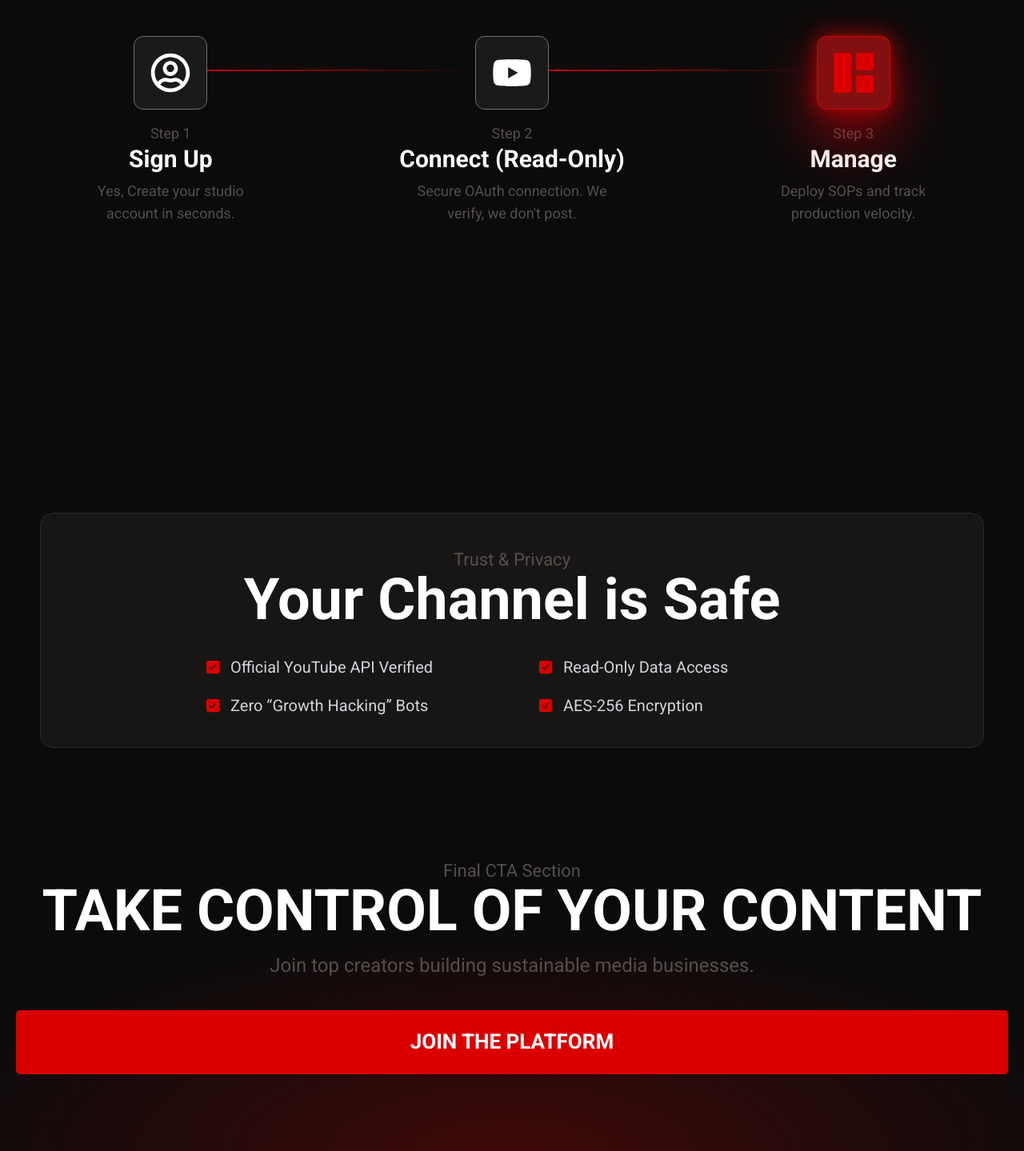
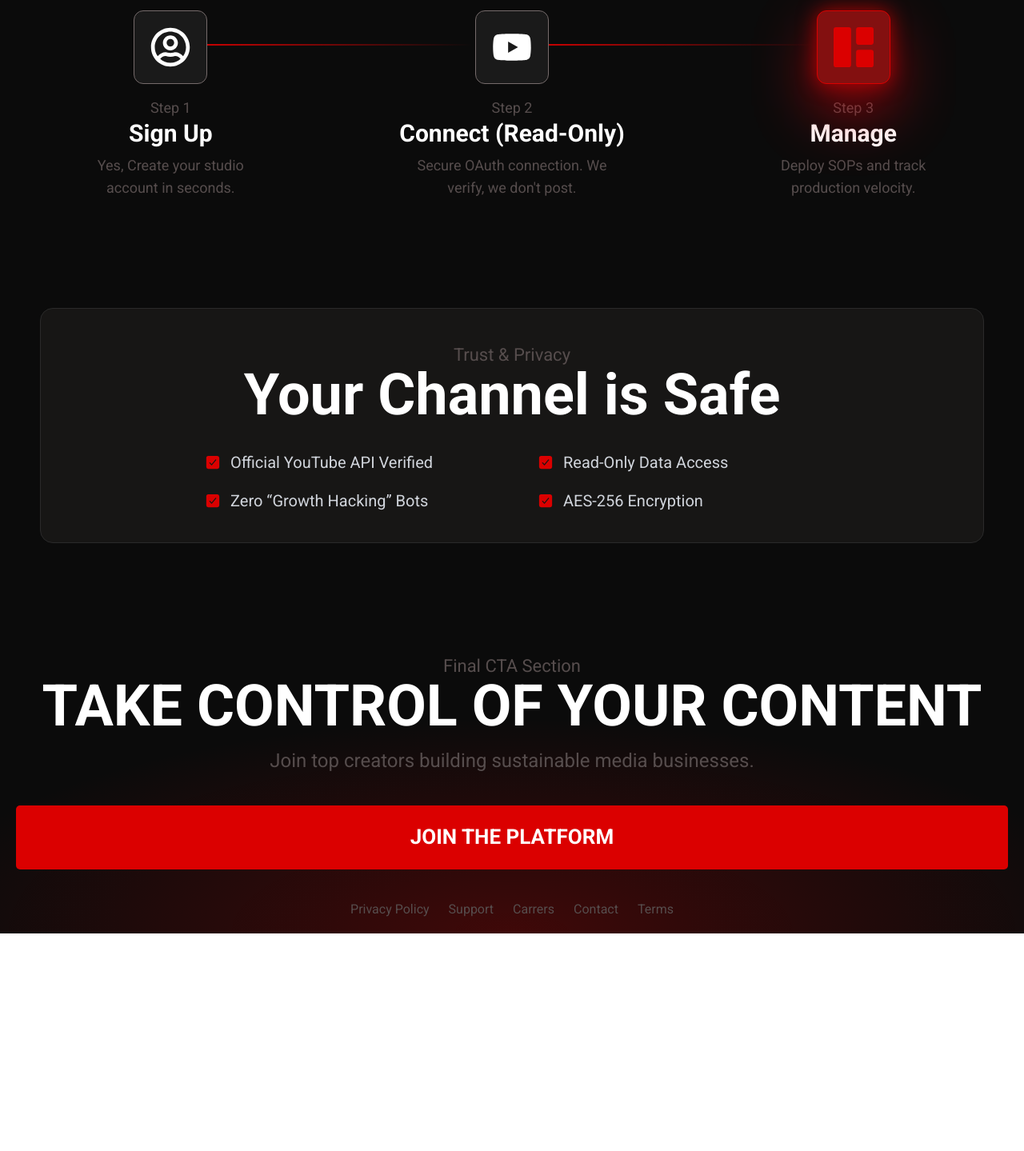
Before and after one commit to Naman830/Youtube-Management-System-, a React app in the folder frontend/: page / in a window 1280 px wide. Shown: the part 1778-3217 px from the top of the page at 80% size. After the commit the page ends 2945 px from the top, so only its background shows below. Built offline with nearby package versions, Linux system fonts and the light colour scheme; the HTML template or start-up script is replaced by a standard one.

Commit message:
cta secction completed

```diff
--- a/frontend/src/pages/landing/sections/CTA.jsx
+++ b/frontend/src/pages/landing/sections/CTA.jsx
@@ -1,8 +1,8 @@
-import {Link} from 'react-router-dom';
+import { Link } from "react-router-dom";
 
 const CTA = () => {
   return (
-    <section className="cta_section relative h-full pb-24 pt-24 overflow-hidden text-white">
+    <section className="cta_section relative h-full pb-5 pt-24 overflow-hidden text-white">
       <div className="cta_container text-center px-5 mx-auto max-w-7xl">
         <div className="cta_text_container text-center mb-10">
           <p className="md:text-[22px] sm:text-[20px] md:leading-9 sm:leading-7 text-[18px] leading-5 font-regular mx-auto text-[var(--gray-color)] ">
@@ -16,13 +16,22 @@ const CTA = () => {
           </p>
         </div>
 
-        <div>
-            <Link to="/" className="btn_primary cta_landing_button">JOIN THE PLATFORM</Link>
+        <div className="mb-10">
+          <Link to="/" className="btn_primary cta_landing_button">
+            JOIN THE PLATFORM
+          </Link>
         </div>
 
+        <div className="CTA_links_text flex flex-wrap justify-center gap-6 mt-10 text-[var(--gray-color)] text[16px] leading-5 font-regular ">
+          <Link to="/">Privacy Policy</Link>
+          <Link to="/">Support</Link>
+          <Link to="/">Carrers</Link>
+          <Link to="/">Contact</Link>
+          <Link to="/">Terms</Link>
+        </div>
       </div>
     </section>
-  )
-}
+  );
+};
 
-export default CTA
+export default CTA;
--- a/frontend/src/pages/landing/sections/CreatorFlow.jsx
+++ b/frontend/src/pages/landing/sections/CreatorFlow.jsx
@@ -5,7 +5,7 @@ import { BsFillGrid1X2Fill } from "react-icons/bs";
 
 const CreatorFlow = () => {
   return (
-    <section className="creator_flow_section relative min-h-screen pt-24 pb-10 overflow-hidden  text-white">
+    <section className="creator_flow_section relative h-full pt-24 pb-24 overflow-hidden  text-white">
 
       <div className="creator_flow_container text-center px-5">
         <div className="creator_text_container max-w-7xl mx-auto text-center mb-10">
--- a/frontend/src/pages/landing/sections/Showcase.jsx
+++ b/frontend/src/pages/landing/sections/Showcase.jsx
@@ -3,7 +3,7 @@ import Slider from './Slider.jsx';
 
 const Showcase = () => {
   return (
-    <section className="showcase_section relative h-full pt-24 pb-32 overflow-hidden text-white">
+    <section className="showcase_section relative h-full pt-24 pb-24 overflow-hidden text-white">
         <div className="showcase_container text-center px-5">
             <div className="showcase_text_container max-w-2xl mx-auto text-center mb-10">
                 <p className="md:text-[22px] sm:text-[20px] md:leading-9 sm:leading-7 text-[18px] leading-5 font-regular mx-auto text-[var(--gray-color)] mb-2">Feature Showcase</p>
```
